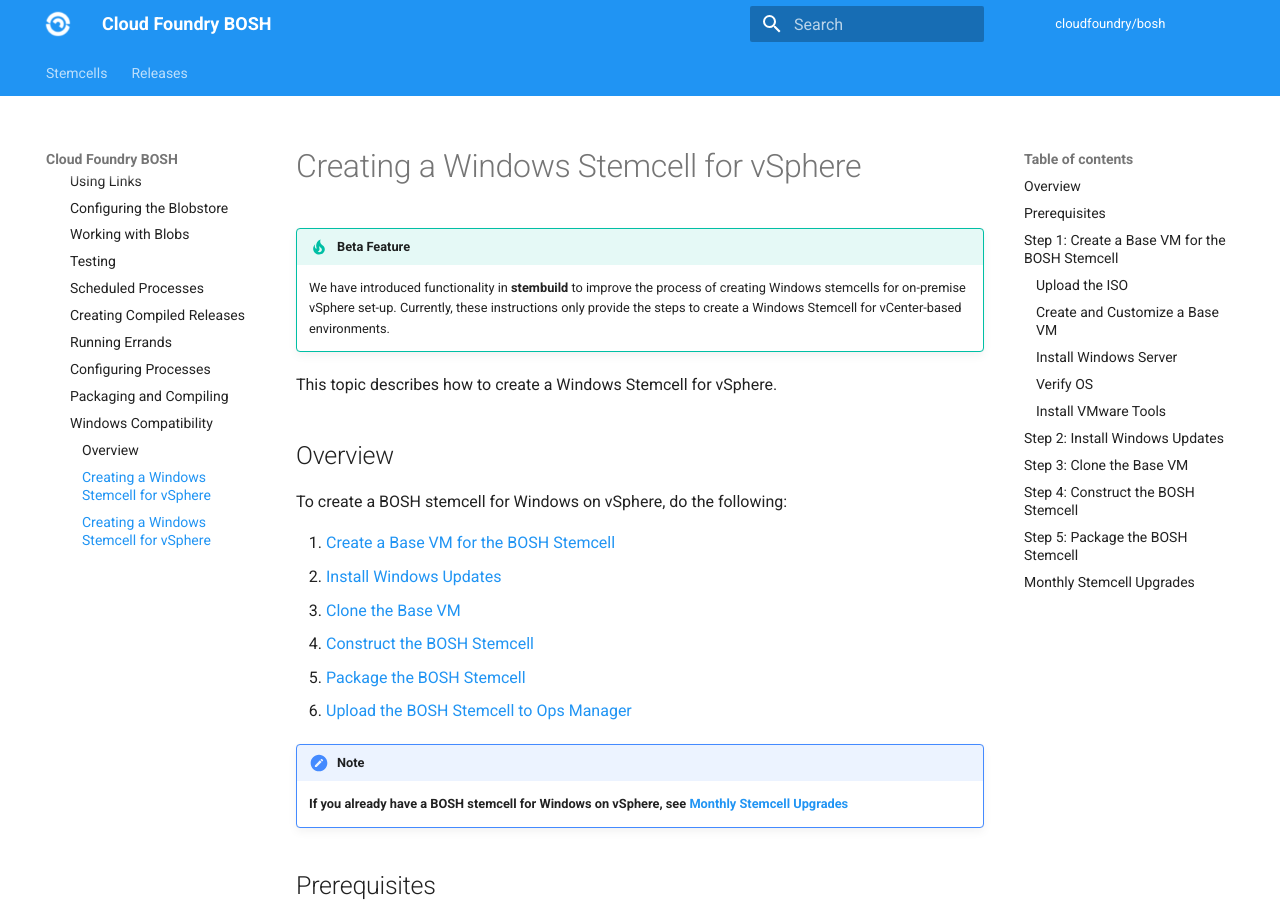
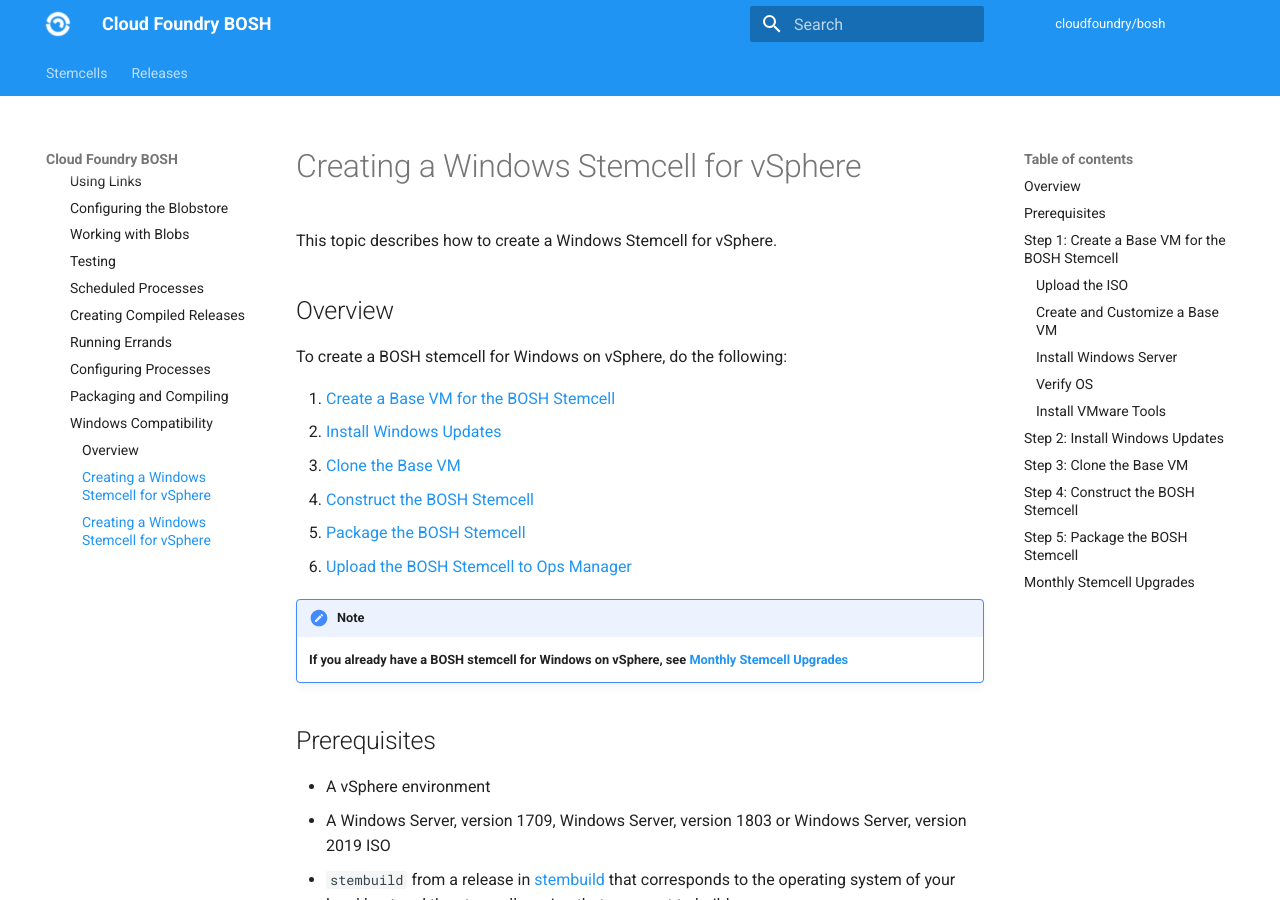
Before and after one commit to cloudfoundry/docs-bosh, an MkDocs documentation site: the page built from content/windows-stemcell-create.md, in a window 1280 px wide and 900 px high. Built offline with MkDocs 1.6.1 and Material for MkDocs 9.7.7, drawn with Linux system fonts in a browser that asks for light colours; old or Windows-style settings are respelled for this version of MkDocs.

Commit message:
stembuild GA tool now
Removing the beta note.

```diff
--- a/content/windows-stemcell-create.md
+++ b/content/windows-stemcell-create.md
@@ -2,10 +2,6 @@
 title: Creating a Windows Stemcell for vSphere Using stembuild
 owner: Windows
 ---
-!!! tip "Beta Feature"
-    We have introduced functionality in **stembuild** to improve the process of creating Windows stemcells
-    for on-premise vSphere set-up. Currently, these instructions only provide the steps to create a
-    Windows Stemcell for vCenter-based environments.
 
 This topic describes how to create a Windows Stemcell for vSphere.
 
```
